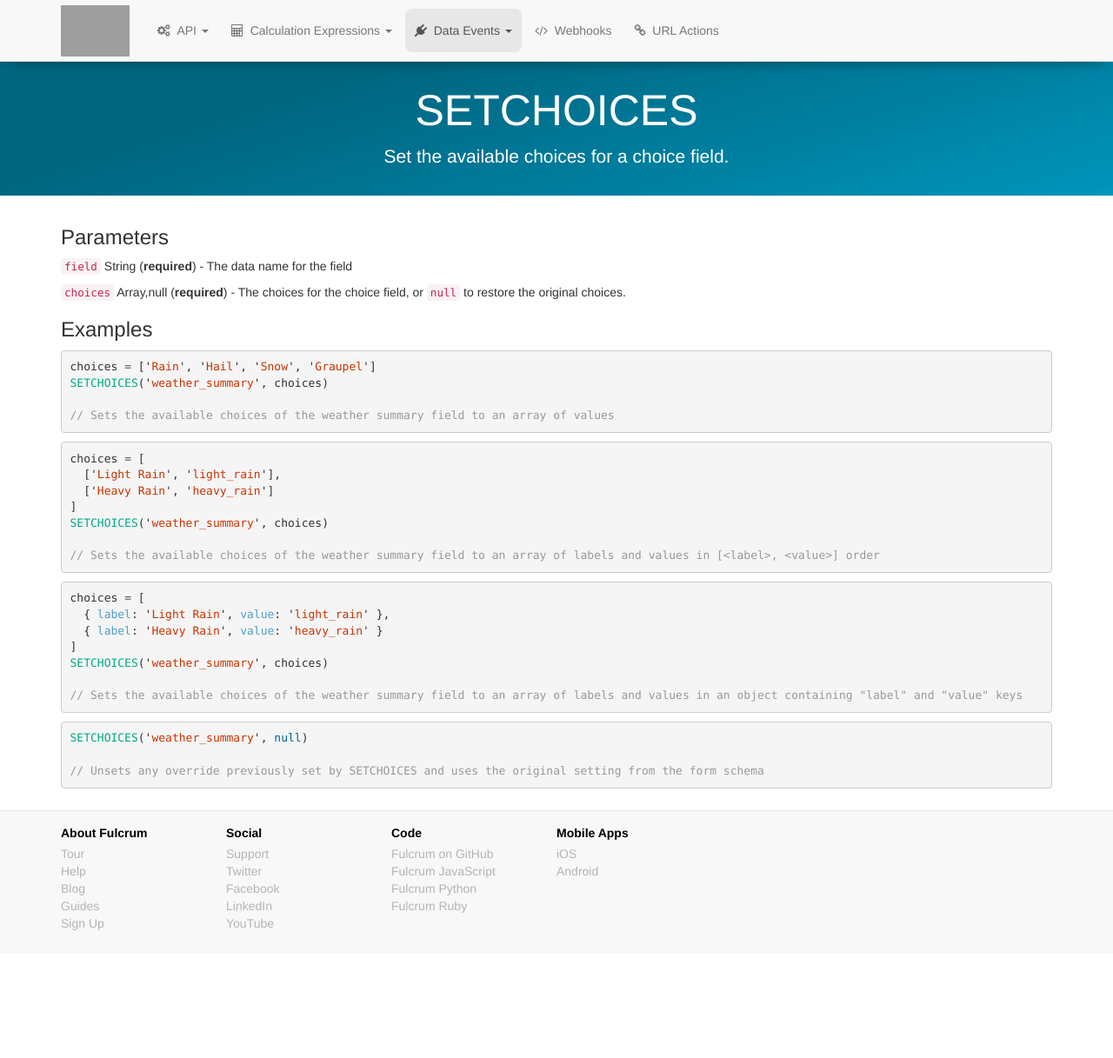
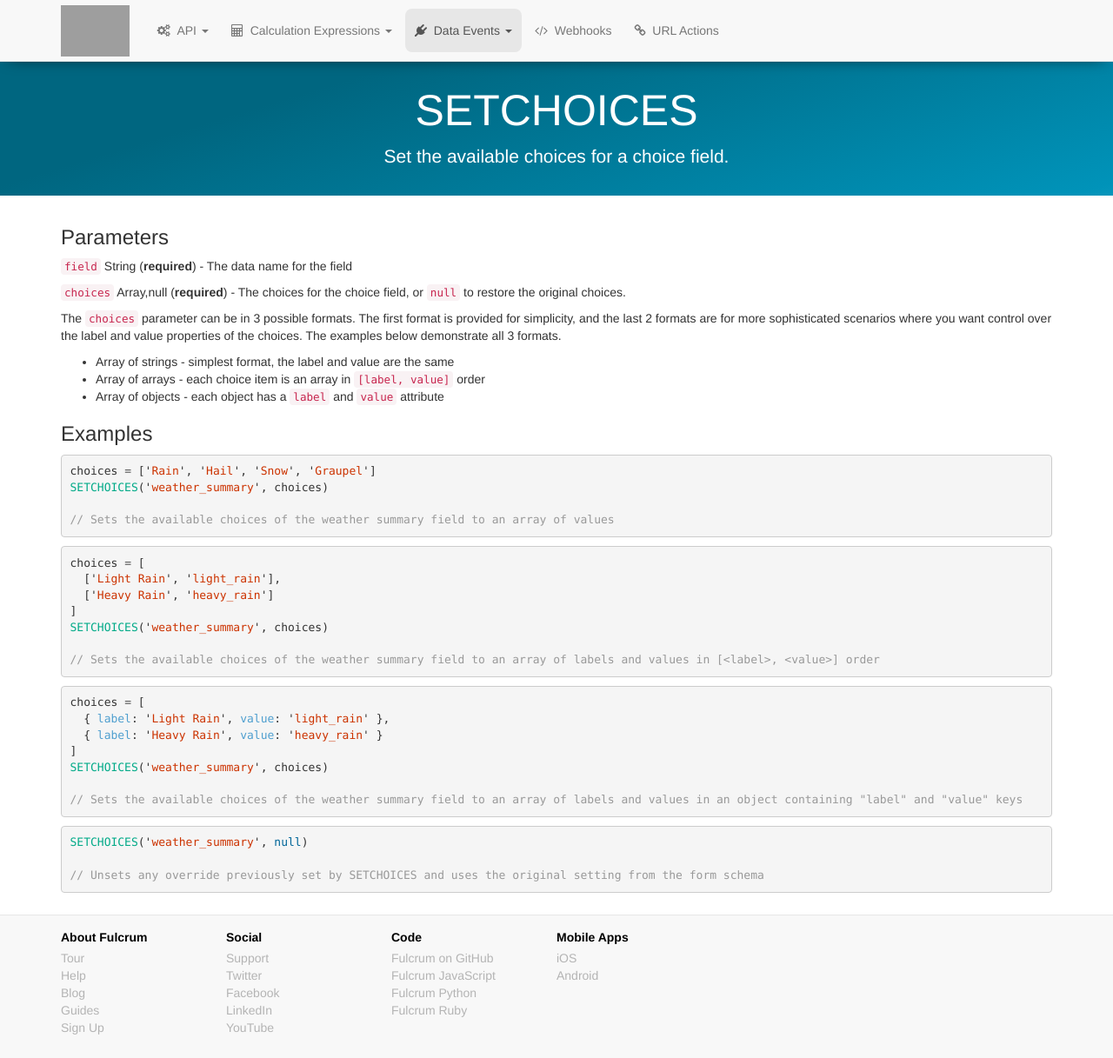
Before and after one commit to rylincoln/developer.fulcrumapp.com, a Jekyll site: the page built from _data-events/reference/setchoices.md, in a window 1280 px wide and 1217 px high. Shown: the whole window at 87% size. Built offline with Jekyll 4.4.1, drawn with Linux system fonts in a browser that asks for light colours; nearby versions of some CDN libraries; grey boxes are pictures that could not be loaded.

Commit message:
Add some detail on SETCHOICES

```diff
--- a/_data-events/reference/setchoices.md
+++ b/_data-events/reference/setchoices.md
@@ -12,6 +12,12 @@ permalink: /data-events/reference/setchoices/
 `field` String (__required__) - The data name for the field
 
 `choices` Array,null (__required__) - The choices for the choice field, or `null` to restore the original choices.
+
+The `choices` parameter can be in 3 possible formats. The first format is provided for simplicity, and the last 2 formats are for more sophisticated scenarios where you want control over the label and value properties of the choices. The examples below demonstrate all 3 formats.
+
+* Array of strings - simplest format, the label and value are the same
+* Array of arrays - each choice item is an array in `[label, value]` order
+* Array of objects - each object has a `label` and `value` attribute
 
 ### Examples
 
```
